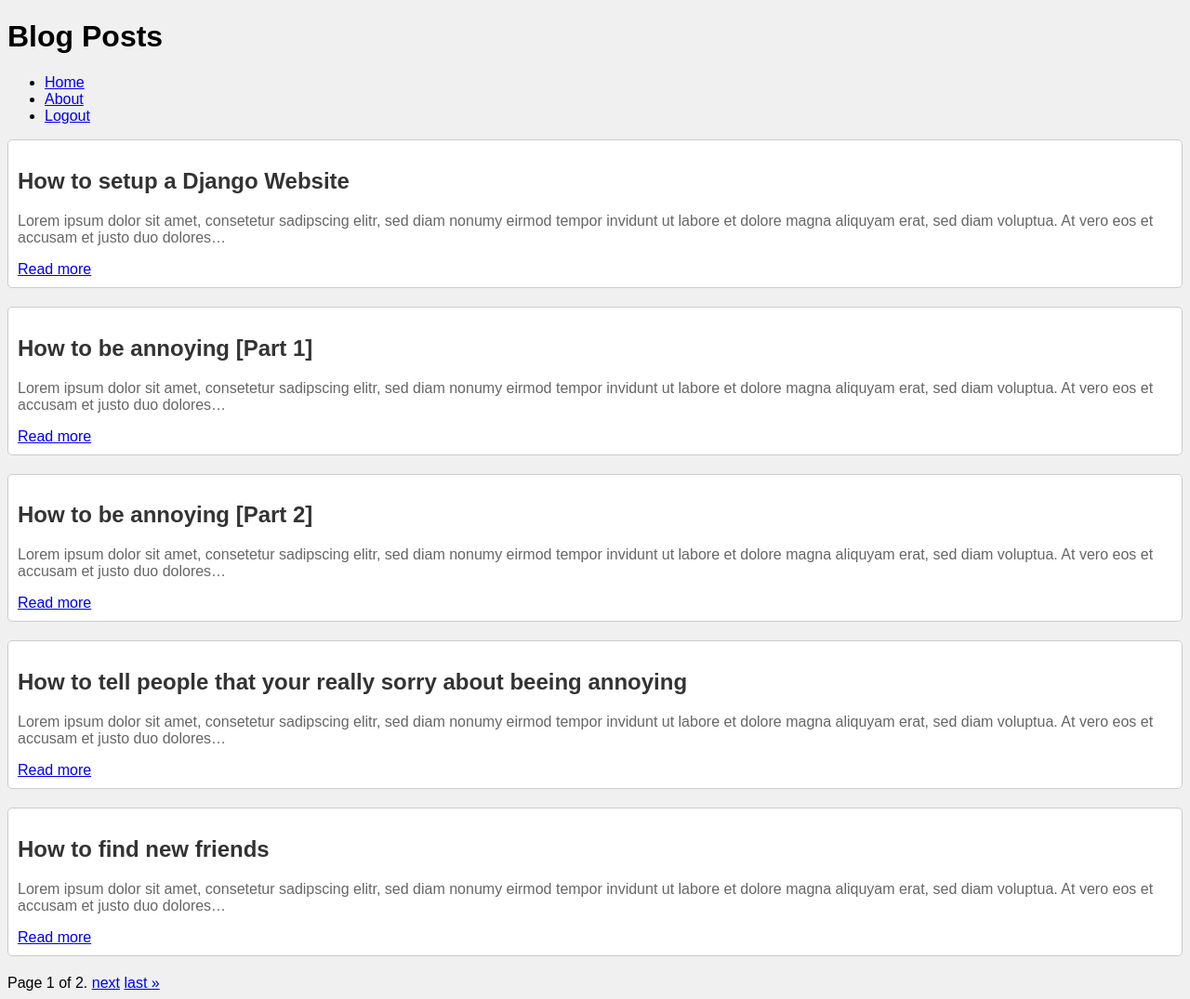
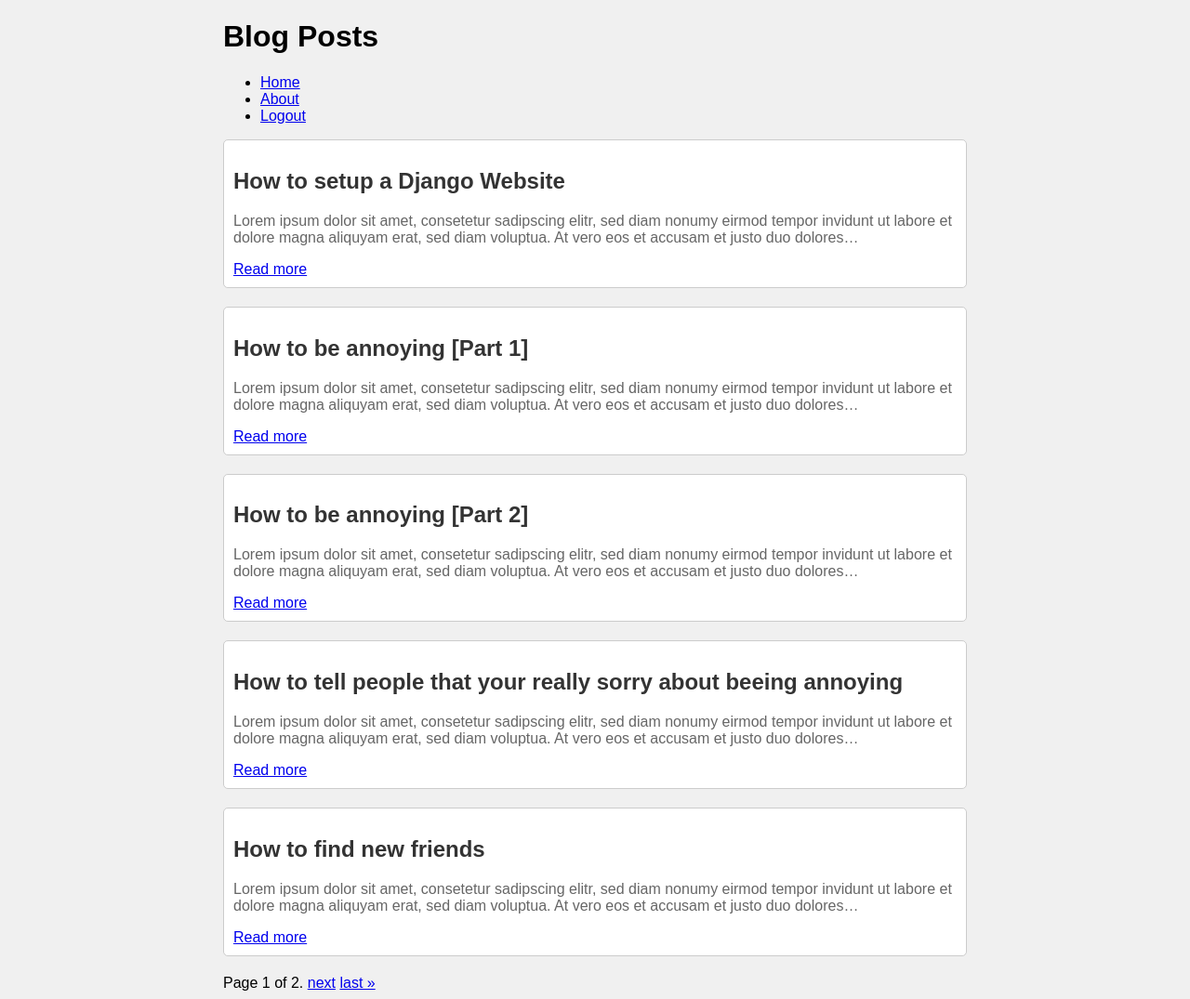
Before and after one commit to Tobimakkaroni/blog_website, a Django app: page / in a window 1280 px wide. Shown: the whole page at 93% size. Run offline with Django 5.2, Linux system fonts and the light colour scheme; data comes from the database, SQL or seed files in the repository.

Commit message:
add content-wrapper to post_list

```diff
--- a/blog/static/blog/post_list.css
+++ b/blog/static/blog/post_list.css
@@ -20,3 +20,8 @@ body {
 .post p {
     color: #666;
 }
+
+.content-wrapper {
+    margin: 0 auto; /* Center horizontally */
+    max-width: 800px; /* Adjust the maximum width as needed */
+}
--- a/blog/templates/blog/post_list.html
+++ b/blog/templates/blog/post_list.html
@@ -6,6 +6,7 @@
     <link rel="stylesheet" href="{% static 'blog/post_list.css' %}">
 </head>
 <body>
+    <div class="content-wrapper">
         <h1>Blog Posts</h1>
         <nav>
             <ul>
@@ -39,5 +40,6 @@
                 {% endif %}
             </span>
         </div>
+    </div>
 </body>
 </html>
```
Lines whose indentation alone changed are shown as unchanged.
